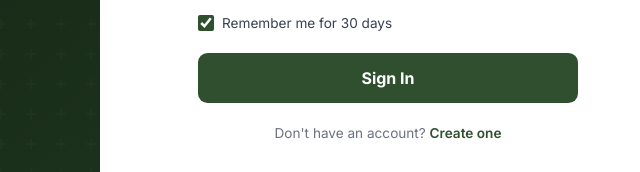
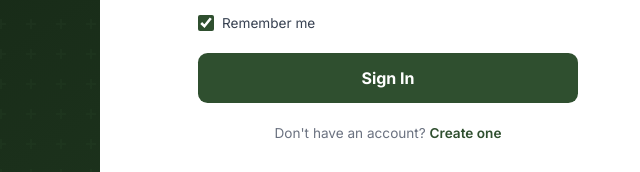
Before and after one commit to breveno/courtcollab, a plain HTML site: page index.html in a window 1280 px wide. Shown: the part 461-633 px from the top of the page, 604-1244 px from the left. Drawn offline with nearby package versions, Linux system fonts and the light colour scheme.

Commit message:
Simplify remember me label text
Co-Authored-By: Claude Sonnet 4.6 <noreply@anthropic.com>

```diff
--- a/index.html
+++ b/index.html
@@ -242,7 +242,7 @@
             </div>
             <div style="display:flex;align-items:center;gap:0.5rem;">
               <input type="checkbox" id="remember-me" style="width:1rem;height:1rem;accent-color:#2F4F2F;cursor:pointer;" checked />
-              <label for="remember-me" style="font-size:0.85rem;color:#374151;cursor:pointer;">Remember me for 30 days</label>
+              <label for="remember-me" style="font-size:0.85rem;color:#374151;cursor:pointer;">Remember me</label>
             </div>
             <button type="submit" class="auth-btn" style="margin-top:0.25rem;">Sign In</button>
           </div>
```
